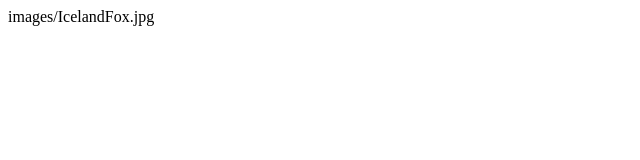
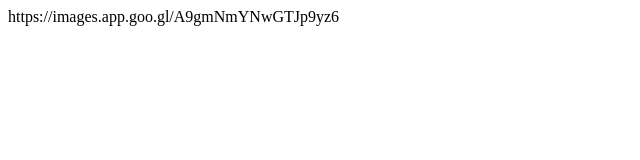
Before and after one commit to Cyber-Foxxy/Project-1, a plain HTML site: page index.html in a window 1280 px wide. Shown: the whole page, without its empty margins (0-640 px from the left). Drawn offline with Linux system fonts and the light colour scheme.

Commit message:
added url img

```diff
--- a/index.html
+++ b/index.html
@@ -6,7 +6,8 @@
   </head>
 
   <body>
-    <img>images/IcelandFox.jpg
+    <img>https://images.app.goo.gl/A9gmNmYNwGTJp9yz6<img/>
+
     <header>
       <!-- Site navigation, logo, etc -->
     </header>
```
